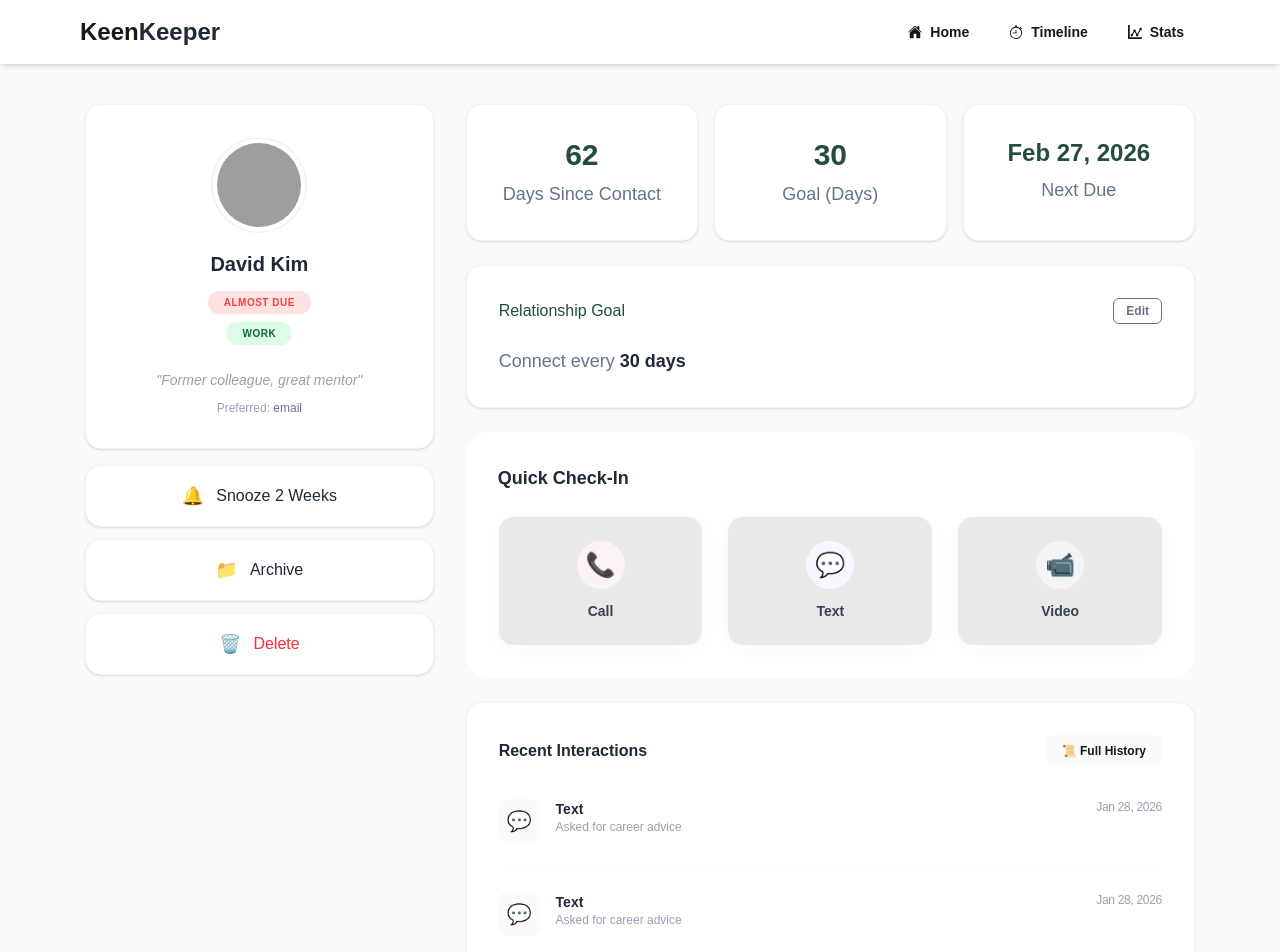
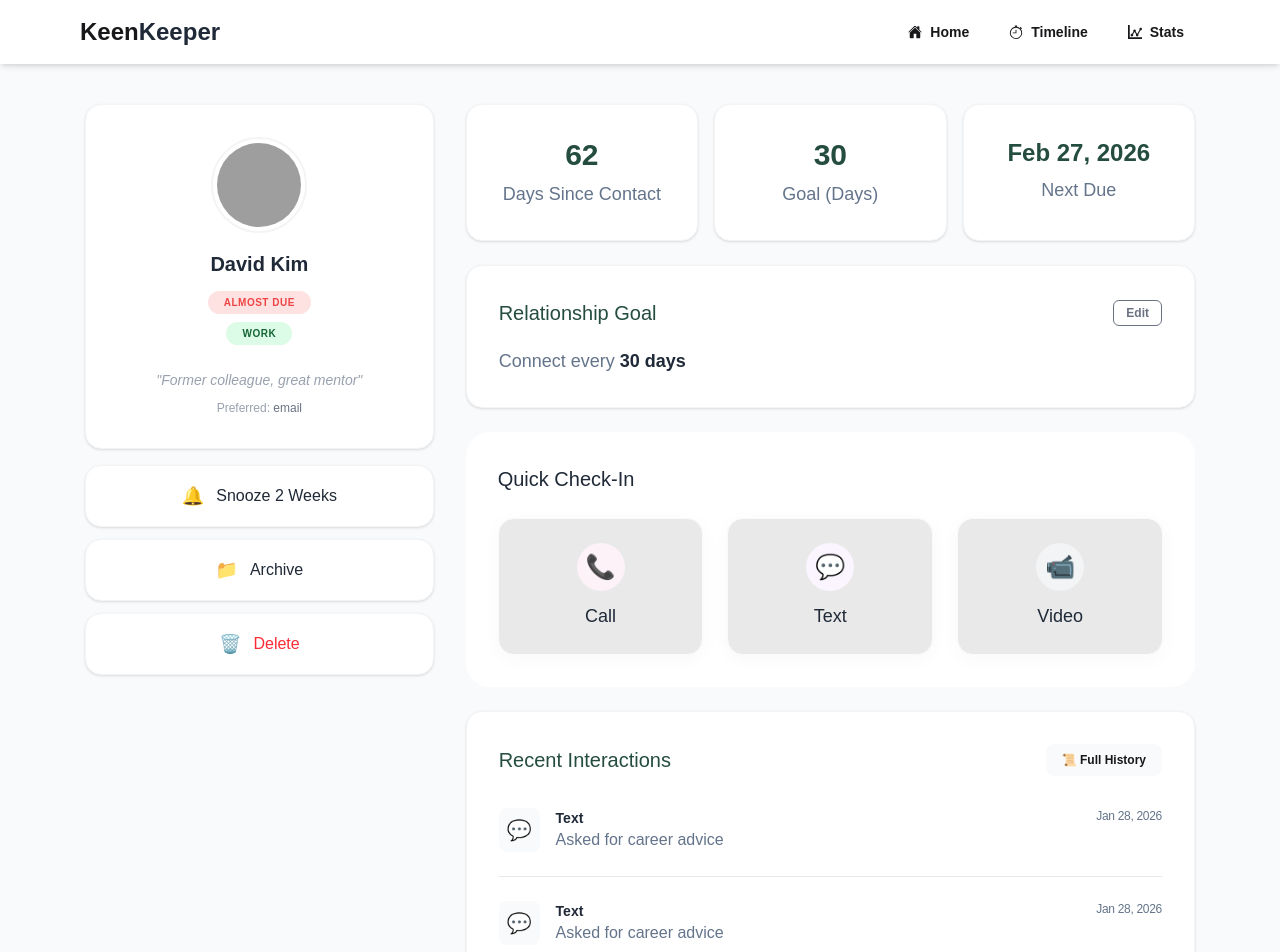
Before and after one commit to kamrul2515/B13-Assignment-07, a React (Vite) app: page /friendsDetails/1 in a window 1280 px wide. Shown: the top 952 px of the page. Built offline with nearby package versions, Linux system fonts and the light colour scheme; grey boxes are pictures that could not be loaded.

Commit message:
Banner Added

```diff
--- a/src/pages/friendsDetails/FriendsDetails.jsx
+++ b/src/pages/friendsDetails/FriendsDetails.jsx
@@ -84,8 +84,8 @@ const FriendsDetails = () => {
                     </div>
 
                     <div className="bg-white p-8 rounded-2xl shadow-sm border border-gray-100">
-                        <div className="flex justify-between items-center mb-6">
-                            <h3 className="font-medium text-[#244D3F]">Relationship Goal</h3>
+                        <div className="flex justify-between items-center mb-5">
+                            <h3 className="font-medium text-[20px] text-[#244D3F]">Relationship Goal</h3>
                             <button className="text-xs font-bold border px-3 py-1 rounded-md text-gray-500">Edit</button>
                         </div>
                         <p className="text-[#64748B] text-[18px]">Connect every <span className="font-bold text-[#1F2937]">30 days</span></p>
@@ -93,14 +93,14 @@ const FriendsDetails = () => {
 
                     {/* Quick Check-In Section */}
 <div className="bg-[#FFFFFF] p-8 rounded-3xl ">
-    <h3 className="text-lg font-bold text-[#1F2937] mb-6">Quick Check-In</h3>
+    <h3 className="text-[20px] font-medium text-[#1F2937] mb-6">Quick Check-In</h3>
     <div className="grid grid-cols-3 gap-6">
         {/* Call Button */}
         <button className="bg-[#E9E9E9] p-6 rounded-2xl shadow-[0_4px_20px_rgba(0,0,0,0.03)] border border-gray-50 flex flex-col items-center gap-3 hover:scale-105 transition-transform group">
             <div className="w-12 h-12 bg-pink-50 rounded-full flex items-center justify-center text-2xl group-hover:bg-pink-100 transition-colors">
                 📞
             </div>
-            <span className="text-sm font-bold text-gray-700">Call</span>
+            <span className="text-[18px] text-[#1F2937]">Call</span>
         </button>
 
         {/* Text Button */}
@@ -108,7 +108,7 @@ const FriendsDetails = () => {
             <div className="w-12 h-12 bg-purple-50 rounded-full flex items-center justify-center text-2xl group-hover:bg-purple-100 transition-colors">
                 💬
             </div>
-            <span className="text-sm font-bold text-gray-700">Text</span>
+            <span className="text-[18px] text-[#1F2937]">Text</span>
         </button>
 
         {/* Video Button */}
@@ -116,14 +116,14 @@ const FriendsDetails = () => {
             <div className="w-12 h-12 bg-gray-100 rounded-full flex items-center justify-center text-2xl group-hover:bg-gray-200 transition-colors">
                 📹
             </div>
-            <span className="text-sm font-bold text-gray-700">Video</span>
+            <span className="text-[18px] text-[#1F2937]">Video</span>
         </button>
     </div>
 </div>
 
                     <div className="bg-white p-8 rounded-2xl shadow-sm border border-gray-100">
                         <div className="flex justify-between items-center mb-8">
-                            <h3 className="font-bold text-[#1F2937]">Recent Interactions</h3>
+                            <h3 className="font-medium text-[20px] text-[#244D3F]">Recent Interactions</h3>
                             <button className="text-xs font-bold bg-[#F8FAFC] px-4 py-2 rounded-lg flex items-center gap-2">
                                 📜 Full History
                             </button>
@@ -131,15 +131,15 @@ const FriendsDetails = () => {
 
                         <div className="space-y-6">
                             {[1, 2, 3].map((item) => (
-                                <div key={item} className="flex justify-between items-start border-b border-gray-50 pb-6 last:border-0 last:pb-0">
+                                <div key={item} className="flex justify-between items-start border-b border-[#E9E9E9] pb-6 last:border-0 last:pb-0">
                                     <div className="flex gap-4">
                                         <div className="text-xl p-2 bg-gray-50 rounded-lg">💬</div>
                                         <div>
                                             <p className="font-bold text-sm text-[#1F2937]">Text</p>
-                                            <p className="text-xs text-gray-400">Asked for career advice</p>
+                                            <p className="text-base text-[#64748B]">Asked for career advice</p>
                                         </div>
                                     </div>
-                                    <p className="text-xs text-gray-400 font-medium tracking-tight">Jan 28, 2026</p>
+                                    <p className="text-xs text-[#64748B] font-medium tracking-tight">Jan 28, 2026</p>
                                 </div>
                             ))}
                         </div>
```
